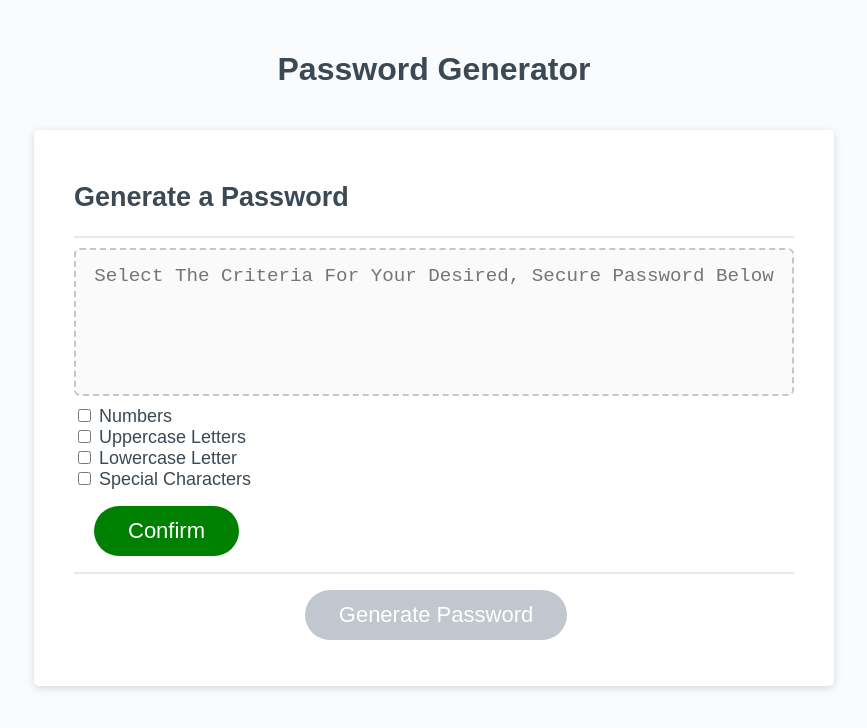
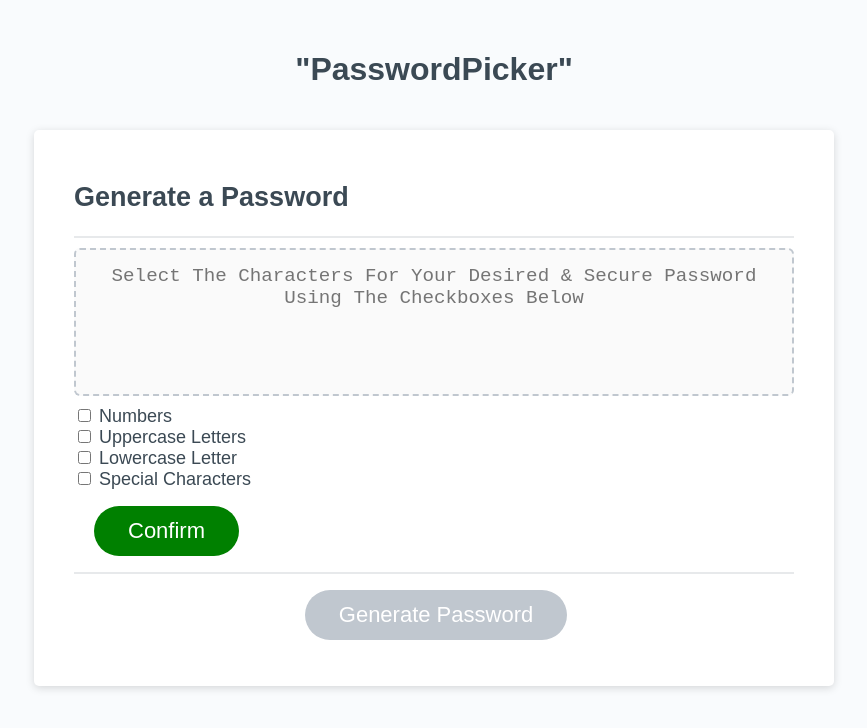
Before and after one commit to gentryhunt23/Password-Generator, a plain HTML site: page index.html in a window 1280 px wide. Shown: the whole page, without its empty margins (206-1073 px from the left). Drawn offline with nearby package versions, Linux system fonts and the light colour scheme.

Commit message:
Changed the h1 to be more "fun"

```diff
--- a/index.html
+++ b/index.html
@@ -11,14 +11,14 @@
 <body>
   <div class="wrapper">
     <header>
-      <h1>Password Generator</h1>
+      <h1>"PasswordPicker"</h1>
     </header>
     <div class="card">
       <div class="card-header">
         <h2>Generate a Password</h2>
       </div>
       <div class="card-body">
-        <textarea disabled readonly id="password" placeholder="Select The Criteria For Your Desired, Secure Password Below" aria-label="Generated Password"></textarea>
+        <textarea disabled readonly id="password" placeholder="Select The Characters For Your Desired & Secure Password Using The Checkboxes Below" aria-label="Generated Password"></textarea>
         <div>
           <input type="checkbox" aria-label="Checkbox for following text input" value="enable" class="check-group" id="numbers">
             <label class="form-check-label" for="defaultCheck1">Numbers<br>
```
